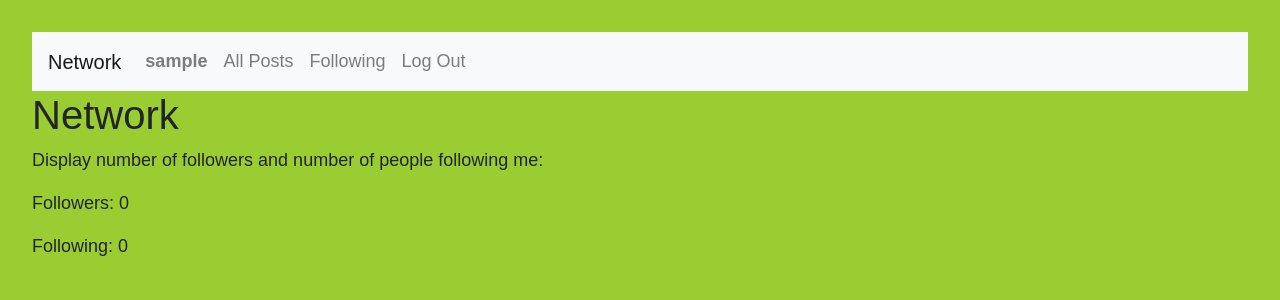
After one commit to Ziga12341/social-network, a Django app: a page that uses network/templates/network/profile.html in a window 1280 px wide. The commit adds this page. Shown: the top 300 px of the page. Run offline with Django 3.2, Linux system fonts and the light colour scheme; the visitor is signed in with stand-in values (Sample User, id 1); data comes from the database, SQL or seed files in the repository; data that the repository does not hold is empty; some libraries are stand-ins or nearby versions.

Commit message:
project4: network: profile_page: profile page has number of followers number of following and display content of posts,
need to add styling

```diff
--- a/network/models.py
+++ b/network/models.py
@@ -6,7 +6,11 @@ from django.db import models
 
 
 class User(AbstractUser):
-    pass
+    followers = models.ManyToManyField("User", blank=True, related_name="user_followers")
+    following = models.ManyToManyField("User", blank=True, related_name="user_following")
+
+    def __str__(self):
+        return f"{self.username}"
 
 
 class Post(models.Model):
--- a/network/templates/network/index.html
+++ b/network/templates/network/index.html
@@ -27,7 +27,7 @@
 
                     </div>
                     <div class="card-footer">
-                        <p> {{ post.user }}</p>
+                        <a href="{°% url 'profile' posts.user %}"> {{ post.user }}</a>
                         <p> {{ post.timestamp }}</p>
                         <p> {{ post.likes }} likes </p>
                     </div>
--- /dev/null
+++ b/network/templates/network/profile.html
@@ -0,0 +1,19 @@
+{% extends "network/layout.html" %}
+
+{% block body %}
+    <h1>Network</h1>
+    <p>Display number of followers and number of people following me:</p>
+    <div class="followers">
+        <p>Followers: {{ number_of_followers }}</p>
+        <p>Following: {{ number_of_following }}</p>
+    </div>
+    <div class="posts">
+        {% for post in posts %}
+            <div class="post">
+                <p>{{ post.body }}</p>
+                <p>{{ post.timestamp }}</p>
+                <p>{{ post.user }}</p>
+            </div>
+        {% endfor %}
+    </div>
+{% endblock %}
--- a/network/urls.py
+++ b/network/urls.py
@@ -9,4 +9,5 @@ urlpatterns = [
     path("logout", views.logout_view, name="logout"),
     path("register", views.register, name="register"),
     path("new_post", views.new_post, name="new_post"),
+    path("profile/<str:username>", views.profile, name="profile"),
 ]
--- a/network/views.py
+++ b/network/views.py
@@ -38,6 +38,20 @@ def new_post(request):
             post.save()
     # redirect to index
     return HttpResponseRedirect(reverse("index"))
+
+
+@login_required(login_url='/login')
+def profile(request, username):
+    user = User.objects.get(username=username)
+    followers = user.followers.all()
+    following = user.following.all()
+    # all posts of user in reverse order
+    all_posts = Post.objects.filter(user=user).order_by("-timestamp")
+    return render(request, "network/profile.html",
+                  {"user": user,
+                   "posts": all_posts,
+                   "number_of_followers": len(followers),
+                   "number_of_following": len(following)})
 
 
 def login_view(request):
```
Also changed, not shown: 1 other file.
